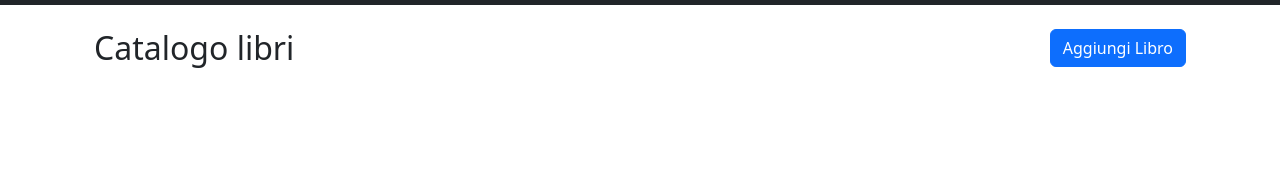
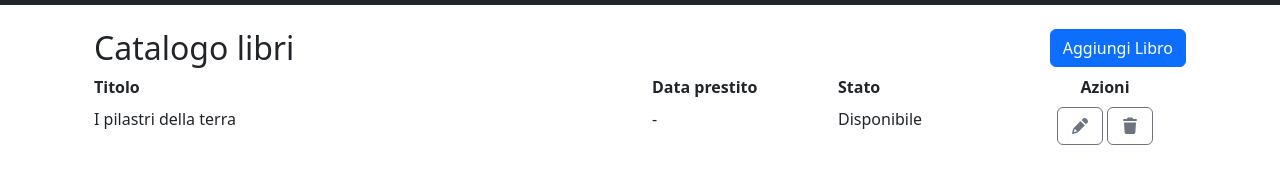
Before and after one commit to LuigiCasale95/html-css-bootstrap-dashboard, a plain HTML site: page index.html in a window 1280 px wide. Shown: the part 96-280 px from the top of the page. Drawn offline with nearby package versions, Linux system fonts and the light colour scheme.

Commit message:
creazione prima riga

```diff
--- a/index.html
+++ b/index.html
@@ -3,10 +3,14 @@
 <head>
     <meta charset="UTF-8">
     <meta name="viewport" content="width=device-width, initial-scale=1.0">
+    <!-- Icon Awesome -->
+    <link rel="stylesheet" href="https://cdnjs.cloudflare.com/ajax/libs/font-awesome/7.0.0/css/all.min.css" integrity="sha512-DxV+EoADOkOygM4IR9yXP8Sb2qwgidEmeqAEmDKIOfPRQZOWbXCzLC6vjbZyy0vPisbH2SyW27+ddLVCN+OMzQ==" crossorigin="anonymous" referrerpolicy="no-referrer" />
 
     <!-- BOOSTRAP -->
      <link href="https://cdn.jsdelivr.net/npm/bootstrap@5.3.7/dist/css/bootstrap.min.css" rel="stylesheet" integrity="sha384-LN+7fdVzj6u52u30Kp6M/trliBMCMKTyK833zpbD+pXdCLuTusPj697FH4R/5mcr" crossorigin="anonymous">
      <script src="https://cdn.jsdelivr.net/npm/bootstrap@5.3.7/dist/js/bootstrap.bundle.min.js" integrity="sha384-ndDqU0Gzau9qJ1lfW4pNLlhNTkCfHzAVBReH9diLvGRem5+R9g2FzA8ZGN954O5Q" crossorigin="anonymous"></script>
+
+
 
      <!-- CSS -->
       <link rel="stylesheet" href="css/main.css">
@@ -56,7 +60,7 @@
 <main>
 
 <div class="container mt-4">
-
+<!-- Titolo / Bottone inizio pagina -->
  <div class="container">
      <div class="row justify-content-between">
 
@@ -69,6 +73,58 @@
     </div>
   </div>
 </div>
+<!-- Descrizione colonne  -->
+ <div class="container text-left mb-2">
+  <div class="row">
+    <div class="col col-md-6">
+      <strong>Titolo</strong>
+    </div>
+    <div class="col col-md-2">
+      <strong>Data prestito</strong>
+    </div>
+    <div class="col col-md-2">
+      <strong>Stato</strong>
+    </div>
+    <div class="col col-md-2 text-center">
+      <strong>Azioni</strong>
+    </div>
+  </div>
+</div>
+
+<!-- Inizio righe libri -->
+
+
+ <div class="container text-left">
+
+  <div class="row">
+    <!-- Titolo -->
+    <div class="col col-md-6">
+
+      <span>I pilastri della terra</span>
+    </div>
+    <!-- Data prestito -->
+    <div class="col col-md-2">
+
+      <span>-</span>
+    </div>
+    <!-- Disponibilità -->
+    <div class="col col-md-2">
+
+      <span>Disponibile</span>
+    </div>
+    <!-- Azioni -->
+    <div class="col col-md-2 text-center">
+
+    <button type="button" class="btn btn-outline-secondary"><i class="fa-solid fa-pencil"></i></button>
+    <button type="button" class="btn btn-outline-secondary"><i class="fa-solid fa-trash"></i></button>
+    </div>
+  </div>
+</div>
+
+
+
+
+
 
 
 
```
Also changed, not shown: css/main.css (+14 -0 lines).
